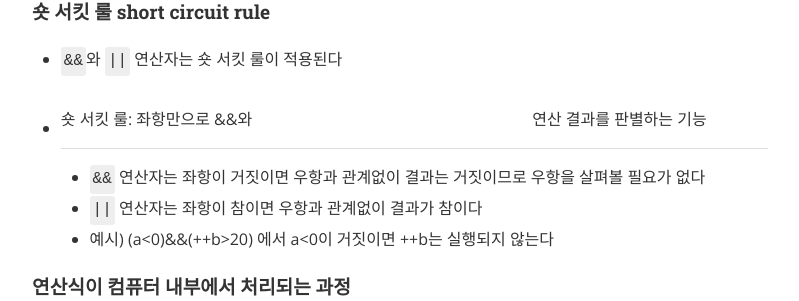
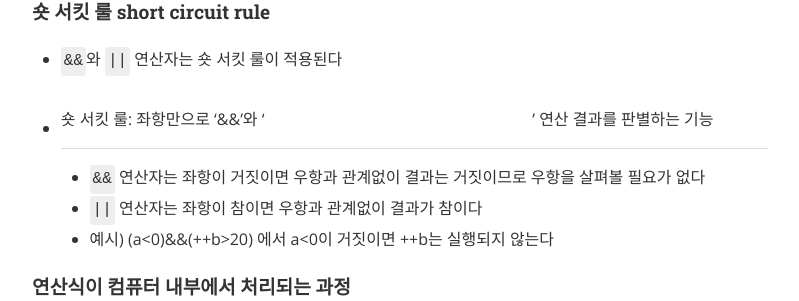
Before and after one commit to jiminjeong22/jiminjeong22.github.io_v2, a Jekyll site: the page built from _posts/2020-02-12-chapter4.md, in a window 1280 px wide and 900 px high, scrolled down 2102 px. Shown: the part 152-453 px from the top of the window, without its empty margins (240-1039 px from the left). Built offline with Jekyll 4.4.1, drawn with Linux system fonts in a browser that asks for light colours; nearby versions of some CDN libraries; some web fonts are replaced; comment, search, counter and statistics services are not loaded.

Commit message:
20200212

```diff
--- a/_posts/2020-02-12-chapter4.md
+++ b/_posts/2020-02-12-chapter4.md
@@ -77,7 +77,7 @@ res = (10 < a) && (a < 20) //결과: 0 (1&&0)
 
 #### 숏 서킷 룰 short circuit rule
 - `&&`와 `||` 연산자는 숏 서킷 룰이 적용된다
-- 숏 서킷 룰: 좌항만으로 &&와 || 연산 결과를 판별하는 기능
+- 숏 서킷 룰: 좌항만으로 '&&'와 '||' 연산 결과를 판별하는 기능
 	- `&&` 연산자는 좌항이 거짓이면 우항과 관계없이 결과는 거짓이므로 우항을 살펴볼 필요가 없다
 	- `||` 연산자는 좌항이 참이면 우항과 관계없이 결과가 참이다
 	- 예시) (a<0)&&(++b>20) 에서 a<0이 거짓이면 ++b는 실행되지 않는다
```
